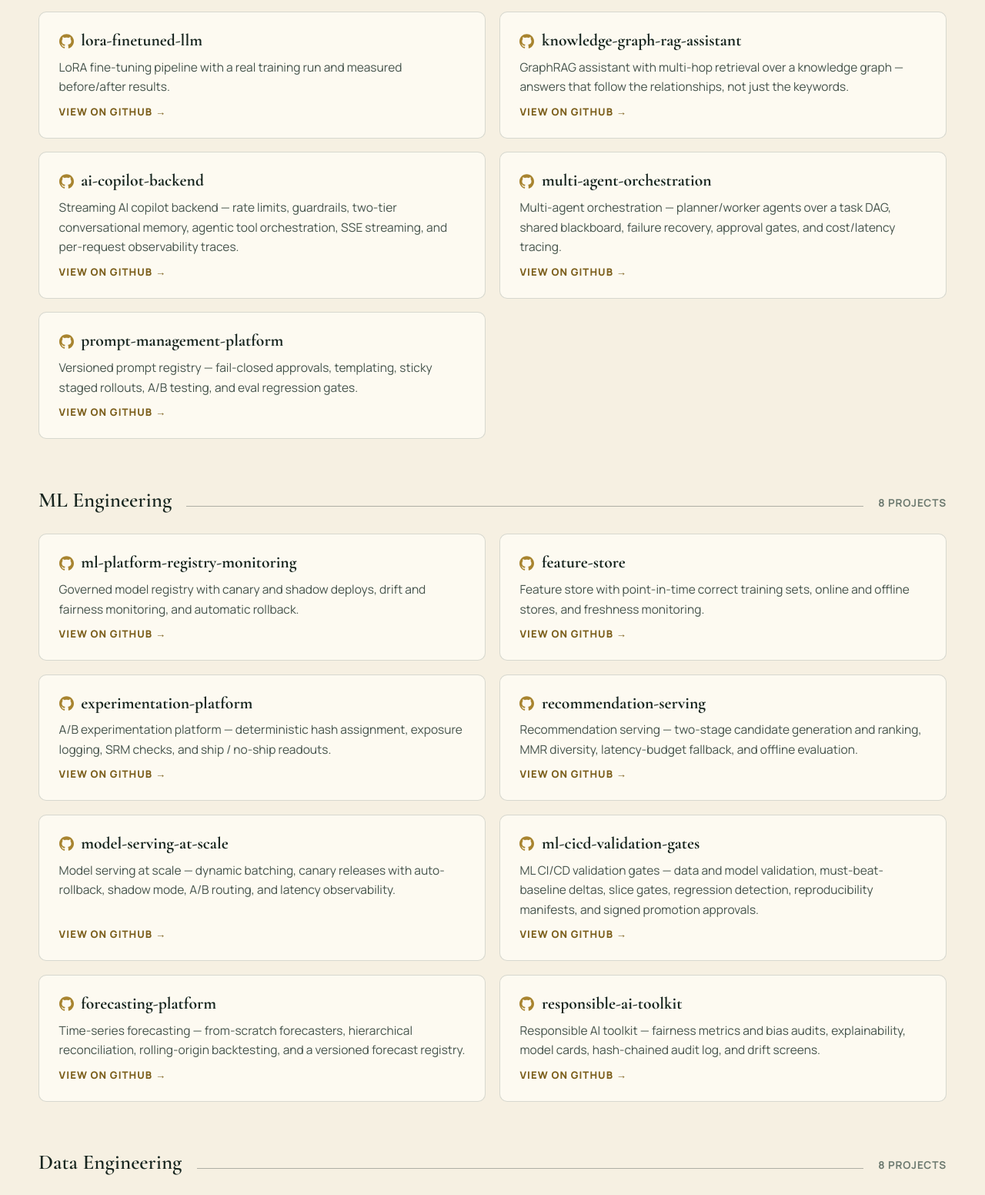
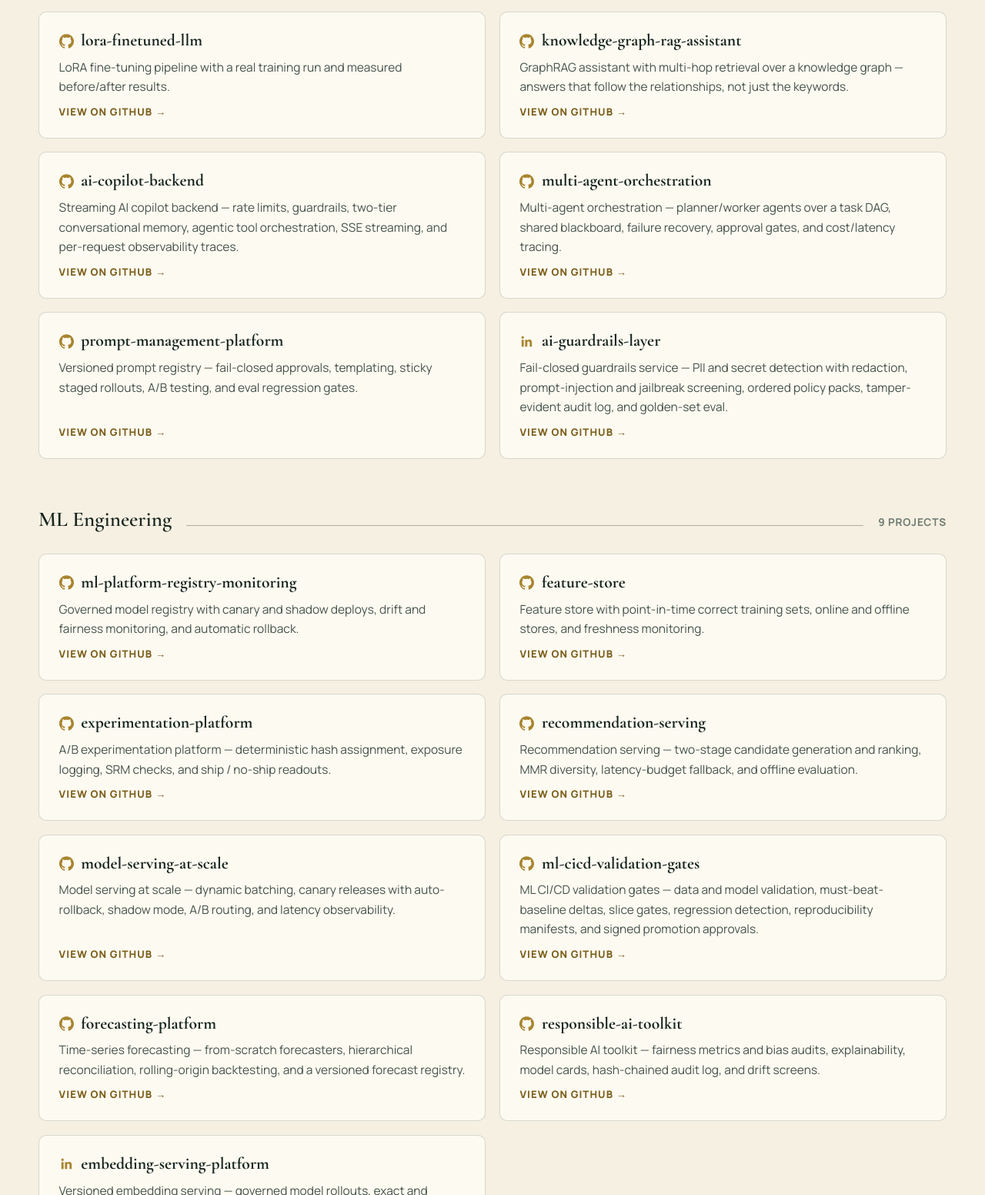
Before and after one commit to lookformaddy/lookformaddy.github.io, a plain HTML site: page index.html in a window 1280 px wide. Shown: the part 6554-8106 px from the top of the page at 77% size. Drawn offline with nearby package versions, Linux system fonts and the light colour scheme.

Commit message:
Add Day 9 project cards: ai-guardrails-layer, data-mesh-platform, embedding-serving-platform (34 projects)

```diff
--- a/index.html
+++ b/index.html
@@ -637,7 +637,7 @@
         </div>
 
         <div class="repo-group reveal">
-          <div class="repo-group-head"><h3>AI Engineering</h3><span class="rule"></span><span class="count">15 PROJECTS</span></div>
+          <div class="repo-group-head"><h3>AI Engineering</h3><span class="rule"></span><span class="count">16 PROJECTS</span></div>
           <div class="repo-grid">
             <a class="repo" href="https://github.com/lookformaddy/context-engineering-platform" target="_blank" rel="noopener">
               <span class="repo-name"><svg viewBox="0 0 24 24" fill="currentColor" aria-hidden="true"><path d="M12 .297c-6.63 0-12 5.373-12 12 0 5.303 3.438 9.8 8.205 11.385.6.113.82-.258.82-.577 0-.285-.01-1.04-.015-2.04-3.338.724-4.042-1.61-4.042-1.61C4.422 18.07 3.633 17.7 3.633 17.7c-1.087-.744.084-.729.084-.729 1.205.084 1.838 1.236 1.838 1.236 1.07 1.835 2.809 1.305 3.495.998.108-.776.417-1.305.76-1.605-2.665-.3-5.466-1.332-5.466-5.93 0-1.31.465-2.38 1.235-3.22-.135-.303-.54-1.523.105-3.176 0 0 1.005-.322 3.3 1.23.96-.267 1.98-.399 3-.405 1.02.006 2.04.138 3 .405 2.28-1.552 3.285-1.23 3.285-1.23.645 1.653.24 2.873.12 3.176.765.84 1.23 1.91 1.23 3.22 0 4.61-2.805 5.625-5.475 5.92.42.36.81 1.096.81 2.22 0 1.606-.015 2.896-.015 3.286 0 .315.21.69.825.57C20.565 22.092 24 17.592 24 12.297c0-6.627-5.373-12-12-12"/></svg>context-engineering-platform</span>
@@ -714,11 +714,17 @@
               <p>Versioned prompt registry — fail-closed approvals, templating, sticky staged rollouts, A/B testing, and eval regression gates.</p>
               <span class="repo-link">View on GitHub →</span>
             </a>
+            <a class="repo" href="https://github.com/lookformaddy/ai-guardrails-layer" target="_blank" rel="noopener">
+              <span class="repo-name"><svg viewBox="0 0 24 24" fill="currentColor" aria-hidden="true"><path d="M20.45 20.45h-3.55v-5.57c0-1.33-.03-3.04-1.85-3.04-1.86 0-2.14 1.45-2.14 2.94v5.67H9.35V9h3.41v1.56h.05c.47-.9 1.63-1.85 3.36-1.85 3.6 0 4.27 2.37 4.27 5.46v6.28zM5.34 7.43a2.06 2.06 0 1 1 0-4.12 2.06 2.06 0 0 1 0 4.12zM7.12 20.45H3.55V9h3.57v11.45z"/></svg>ai-guardrails-layer</span>
+              <p>Fail-closed guardrails service — PII and secret detection with redaction, prompt-injection and jailbreak screening, ordered policy packs, tamper-evident audit log, and golden-set eval.</p>
+              <span class="repo-link">View on GitHub →</span>
+            </a>
+
           </div>
         </div>
 
         <div class="repo-group reveal">
-          <div class="repo-group-head"><h3>ML Engineering</h3><span class="rule"></span><span class="count">8 PROJECTS</span></div>
+          <div class="repo-group-head"><h3>ML Engineering</h3><span class="rule"></span><span class="count">9 PROJECTS</span></div>
           <div class="repo-grid">
             <a class="repo" href="https://github.com/lookformaddy/ml-platform-registry-monitoring" target="_blank" rel="noopener">
               <span class="repo-name"><svg viewBox="0 0 24 24" fill="currentColor" aria-hidden="true"><path d="M12 .297c-6.63 0-12 5.373-12 12 0 5.303 3.438 9.8 8.205 11.385.6.113.82-.258.82-.577 0-.285-.01-1.04-.015-2.04-3.338.724-4.042-1.61-4.042-1.61C4.422 18.07 3.633 17.7 3.633 17.7c-1.087-.744.084-.729.084-.729 1.205.084 1.838 1.236 1.838 1.236 1.07 1.835 2.809 1.305 3.495.998.108-.776.417-1.305.76-1.605-2.665-.3-5.466-1.332-5.466-5.93 0-1.31.465-2.38 1.235-3.22-.135-.303-.54-1.523.105-3.176 0 0 1.005-.322 3.3 1.23.96-.267 1.98-.399 3-.405 1.02.006 2.04.138 3 .405 2.28-1.552 3.285-1.23 3.285-1.23.645 1.653.24 2.873.12 3.176.765.84 1.23 1.91 1.23 3.22 0 4.61-2.805 5.625-5.475 5.92.42.36.81 1.096.81 2.22 0 1.606-.015 2.896-.015 3.286 0 .315.21.69.825.57C20.565 22.092 24 17.592 24 12.297c0-6.627-5.373-12-12-12"/></svg>ml-platform-registry-monitoring</span>
@@ -760,11 +766,17 @@
               <p>Responsible AI toolkit — fairness metrics and bias audits, explainability, model cards, hash-chained audit log, and drift screens.</p>
               <span class="repo-link">View on GitHub →</span>
             </a>
+            <a class="repo" href="https://github.com/lookformaddy/embedding-serving-platform" target="_blank" rel="noopener">
+              <span class="repo-name"><svg viewBox="0 0 24 24" fill="currentColor" aria-hidden="true"><path d="M20.45 20.45h-3.55v-5.57c0-1.33-.03-3.04-1.85-3.04-1.86 0-2.14 1.45-2.14 2.94v5.67H9.35V9h3.41v1.56h.05c.47-.9 1.63-1.85 3.36-1.85 3.6 0 4.27 2.37 4.27 5.46v6.28zM5.34 7.43a2.06 2.06 0 1 1 0-4.12 2.06 2.06 0 0 1 0 4.12zM7.12 20.45H3.55V9h3.57v11.45z"/></svg>embedding-serving-platform</span>
+              <p>Versioned embedding serving — governed model rollouts, exact and quantized ANN search with recall eval, multi-tenant quotas, TTL caching, drift monitoring, and offline evaluation.</p>
+              <span class="repo-link">View on GitHub →</span>
+            </a>
+
           </div>
         </div>
 
         <div class="repo-group reveal">
-          <div class="repo-group-head"><h3>Data Engineering</h3><span class="rule"></span><span class="count">8 PROJECTS</span></div>
+          <div class="repo-group-head"><h3>Data Engineering</h3><span class="rule"></span><span class="count">9 PROJECTS</span></div>
           <div class="repo-grid">
             <a class="repo" href="https://github.com/lookformaddy/streaming-lakehouse-platform" target="_blank" rel="noopener">
               <span class="repo-name"><svg viewBox="0 0 24 24" fill="currentColor" aria-hidden="true"><path d="M12 .297c-6.63 0-12 5.373-12 12 0 5.303 3.438 9.8 8.205 11.385.6.113.82-.258.82-.577 0-.285-.01-1.04-.015-2.04-3.338.724-4.042-1.61-4.042-1.61C4.422 18.07 3.633 17.7 3.633 17.7c-1.087-.744.084-.729.084-.729 1.205.084 1.838 1.236 1.838 1.236 1.07 1.835 2.809 1.305 3.495.998.108-.776.417-1.305.76-1.605-2.665-.3-5.466-1.332-5.466-5.93 0-1.31.465-2.38 1.235-3.22-.135-.303-.54-1.523.105-3.176 0 0 1.005-.322 3.3 1.23.96-.267 1.98-.399 3-.405 1.02.006 2.04.138 3 .405 2.28-1.552 3.285-1.23 3.285-1.23.645 1.653.24 2.873.12 3.176.765.84 1.23 1.91 1.23 3.22 0 4.61-2.805 5.625-5.475 5.92.42.36.81 1.096.81 2.22 0 1.606-.015 2.896-.015 3.286 0 .315.21.69.825.57C20.565 22.092 24 17.592 24 12.297c0-6.627-5.373-12-12-12"/></svg>streaming-lakehouse-platform</span>
@@ -880,6 +892,12 @@
           <a class="btn btn-gold" href="https://www.linkedin.com/in/mohantym" target="_blank" rel="noopener">Connect on LinkedIn</a>
           <a class="btn btn-ghost" href="https://github.com/lookformaddy" target="_blank" rel="noopener">Follow on GitHub</a>
           <a class="btn btn-ghost" href="mailto:lookformanas@gmail.com">lookformanas@gmail.com</a>
+            <a class="repo" href="https://github.com/lookformaddy/data-mesh-platform" target="_blank" rel="noopener">
+              <span class="repo-name"><svg viewBox="0 0 24 24" fill="currentColor" aria-hidden="true"><path d="M20.45 20.45h-3.55v-5.57c0-1.33-.03-3.04-1.85-3.04-1.86 0-2.14 1.45-2.14 2.94v5.67H9.35V9h3.41v1.56h.05c.47-.9 1.63-1.85 3.36-1.85 3.6 0 4.27 2.37 4.27 5.46v6.28zM5.34 7.43a2.06 2.06 0 1 1 0-4.12 2.06 2.06 0 0 1 0 4.12zM7.12 20.45H3.55V9h3.57v11.45z"/></svg>data-mesh-platform</span>
+              <p>Federated data mesh control plane — domain-owned versioned data products, federated governance, ranked discovery, expiring access grants, SLO health scoring, lineage, and fail-closed publish gates.</p>
+              <span class="repo-link">View on GitHub →</span>
+            </a>
+
         </div>
         <div class="foot-base">
           <span>© <span id="year">2026</span> Manas Mohanty</span>
```
